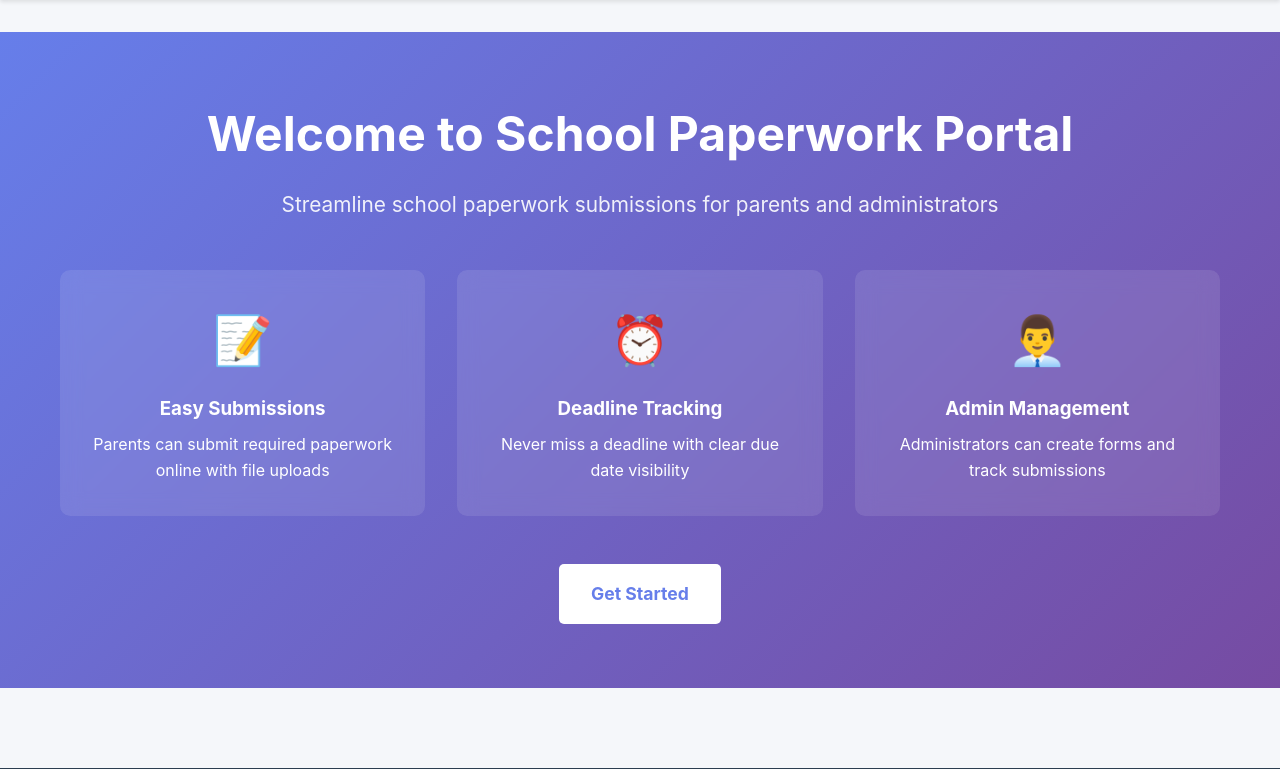
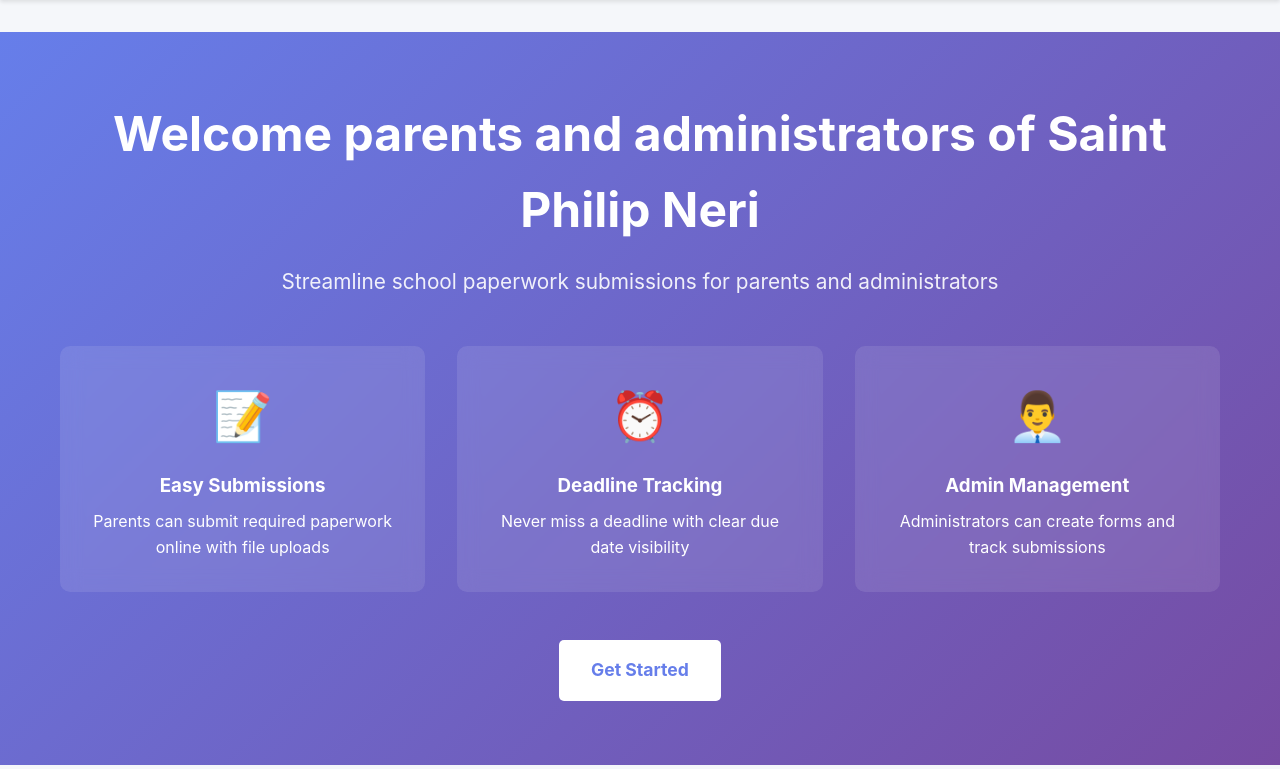
Before and after one commit to DrShuukaku/join-The-Club, a Flask app: page / in a window 1280 px wide. Shown: the part 82-851 px from the top of the page. Run offline with Flask 3, Linux system fonts and the light colour scheme; parts of the project's set-up code (start-up, migrations or seed data) failed here and were passed over.

Commit message:
Update the main welcome message on the landing page
Modify the h1 tag in templates/landing.html to display "Welcome parents and administrators of Saint Philip Neri".

Replit-Commit-Author: Agent
Replit-Commit-Session-Id: d3726b4e-ca21-47ec-a10e-e305f00c7489
Replit-Commit-Checkpoint-Type: full_checkpoint
Replit-Commit-Event-Id: c234f283-47a0-4f62-bdf0-26f68e1fcfc3
Replit-Commit-Screenshot-Url: https://storage.googleapis.com/screenshot-production-us-central1/170ed59e-fa0e-47b7-ac10-b644992f5b4f/d3726b4e-ca21-47ec-a10e-e305f00c7489/U8Cfh9i

```diff
--- a/templates/landing.html
+++ b/templates/landing.html
@@ -4,7 +4,7 @@
 <div class="landing-hero">
     <div class="container">
         <div class="hero-content">
-            <h1>Welcome to School Paperwork Portal</h1>
+            <h1>Welcome parents and administrators of Saint Philip Neri</h1>
             <p class="hero-subtitle">Streamline school paperwork submissions for parents and administrators</p>
             <div class="hero-features">
                 <div class="feature">
```
Also changed, not shown: 1 other file.
